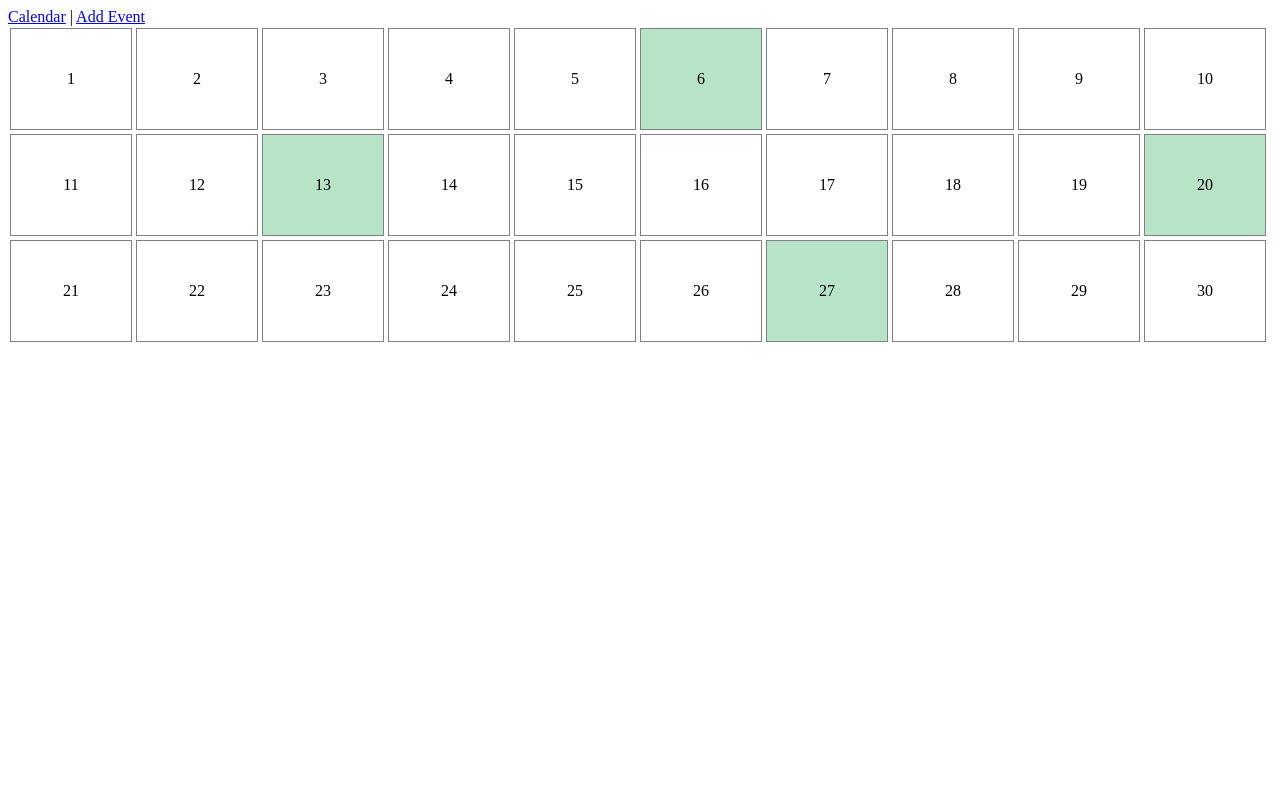
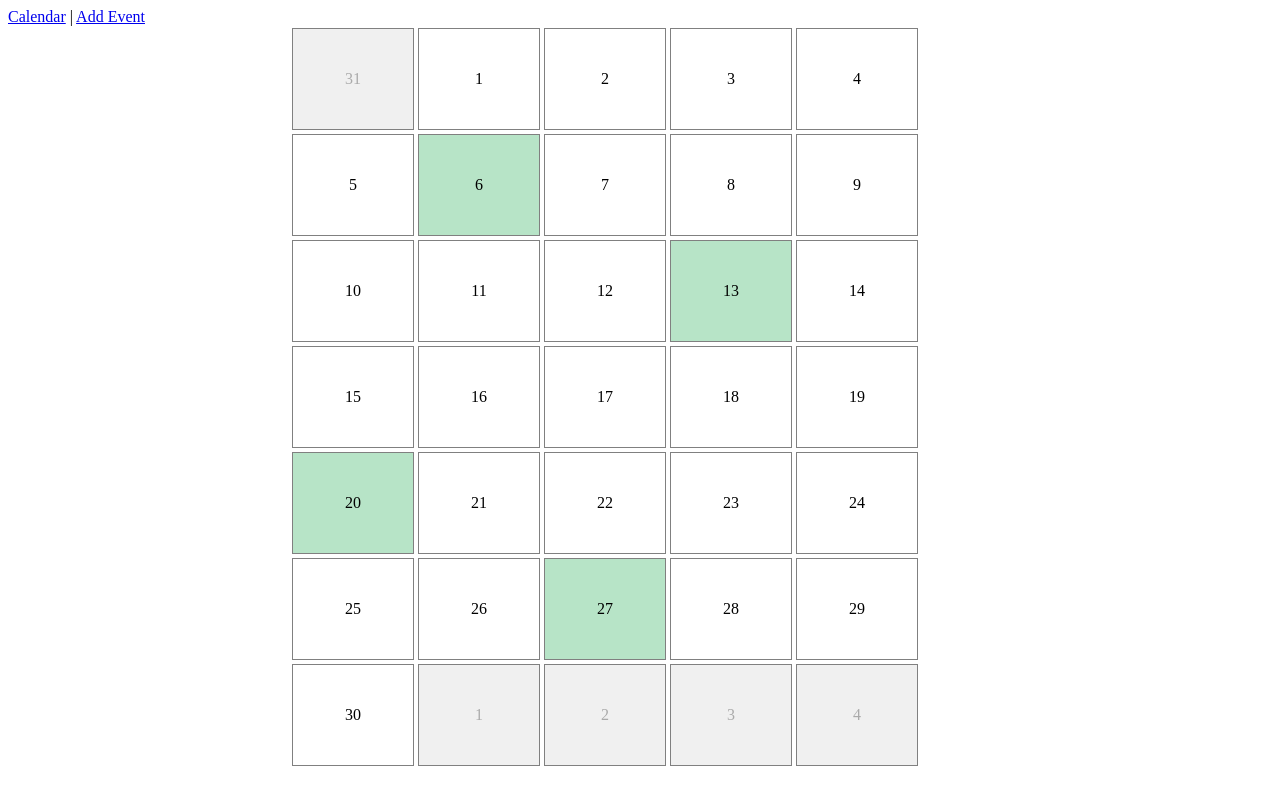
Before and after one commit to Yeuhdit/React-Summary-Exercise, a React (Vite) app in the folder calendar-app/: page / in a window 1280 px wide. Built offline with nearby package versions, Linux system fonts and the light colour scheme.

Commit message:
commit to up gitub

```diff
--- a/calendar-app/src/components/Calendar.jsx
+++ b/calendar-app/src/components/Calendar.jsx
@@ -1,3 +1,4 @@
+// calendar-app/src/components/Calendar.jsx
 import React, { useState, useEffect } from "react";
 import Day from "./Day.jsx";
 
@@ -8,18 +9,47 @@ export default function Calendar() {
     const today = new Date();
     const year = today.getFullYear();
     const month = today.getMonth();
+
     const firstDay = new Date(year, month, 1);
     const lastDay = new Date(year, month + 1, 0);
 
     const tempDays = [];
-    for (let d = firstDay.getDate(); d <= lastDay.getDate(); d++) {
-      tempDays.push({ date: new Date(year, month, d), events: [] });
+
+    // ימים מהחודש הקודם אם החודש לא מתחיל ביום ראשון
+    const startDay = firstDay.getDay(); // 0 = ראשון, 6 = שבת
+    if (startDay !== 0) {
+      for (let i = startDay - 1; i >= 0; i--) {
+        const prevDate = new Date(year, month, -i);
+        tempDays.push({ date: prevDate, events: [], currentMonth: false });
+      }
     }
+
+    // ימים מהחודש הנוכחי
+    for (let d = 1; d <= lastDay.getDate(); d++) {
+      tempDays.push({ date: new Date(year, month, d), events: [], currentMonth: true });
+    }
+
+    // ימים מהחודש הבא כדי להשלים שבוע אחרון
+    const endDay = lastDay.getDay();
+    if (endDay !== 6) {
+      for (let i = 1; i <= 6 - endDay; i++) {
+        const nextDate = new Date(year, month + 1, i);
+        tempDays.push({ date: nextDate, events: [], currentMonth: false });
+      }
+    }
+
     setDays(tempDays);
   }, []);
 
+  const calendarStyle = {
+    display: "flex",
+    flexWrap: "wrap",
+    maxWidth: "700px", // 7 ימים * 100px לכל יום
+    margin: "0 auto",
+  };
+
   return (
-    <div style={{ display: "flex", flexWrap: "wrap" }}>
+    <div style={calendarStyle}>
       {days.map((day, index) => (
         <Day key={index} day={day} onClick={() => alert("Add event")} />
       ))}
--- a/calendar-app/src/components/Day.jsx
+++ b/calendar-app/src/components/Day.jsx
@@ -1,7 +1,9 @@
+// calendar-app/src/components/Day.jsx
 import React from "react";
 
 export default function Day({ day, onClick }) {
   const isSaturday = day.date.getDay() === 6;
+
   const dayStyle = {
     border: "1px solid gray",
     padding: "10px",
@@ -12,8 +14,9 @@ export default function Day({ day, onClick }) {
     flexDirection: "column",
     justifyContent: "center",
     alignItems: "center",
-    backgroundColor: isSaturday ? "#b7e4c7" : "#fff",
     cursor: "pointer",
+    backgroundColor: !day.currentMonth ? "#f0f0f0" : isSaturday ? "#b7e4c7" : "#fff",
+    color: !day.currentMonth ? "#aaa" : "#000",
   };
 
   return (
--- a/calendar-app/src/components/EventForm.jsx
+++ b/calendar-app/src/components/EventForm.jsx
@@ -1,3 +1,4 @@
+// calendar-app/src/components/EventForm.jsx
 import React, { useState } from "react";
 import axios from "axios";
 
```
Also changed, not shown: calendar-app/index.html (line endings or trailing spaces).
